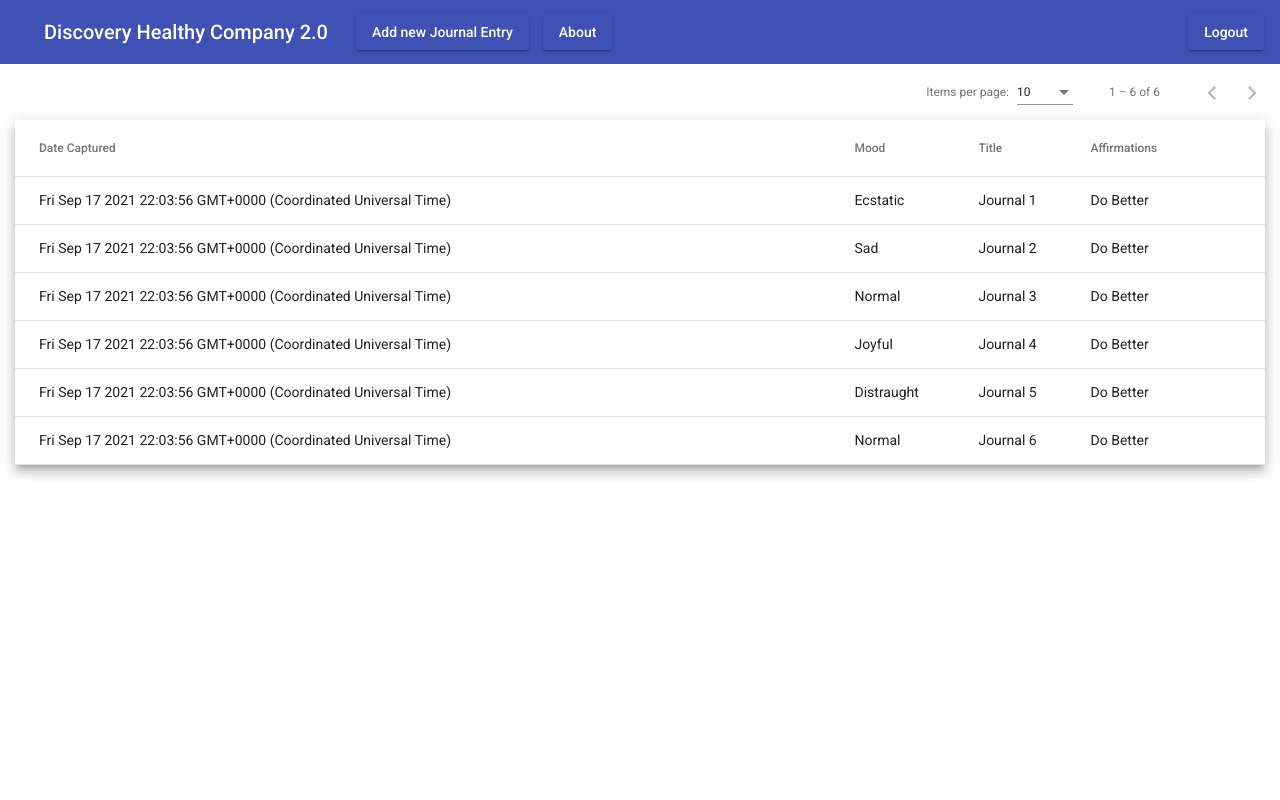
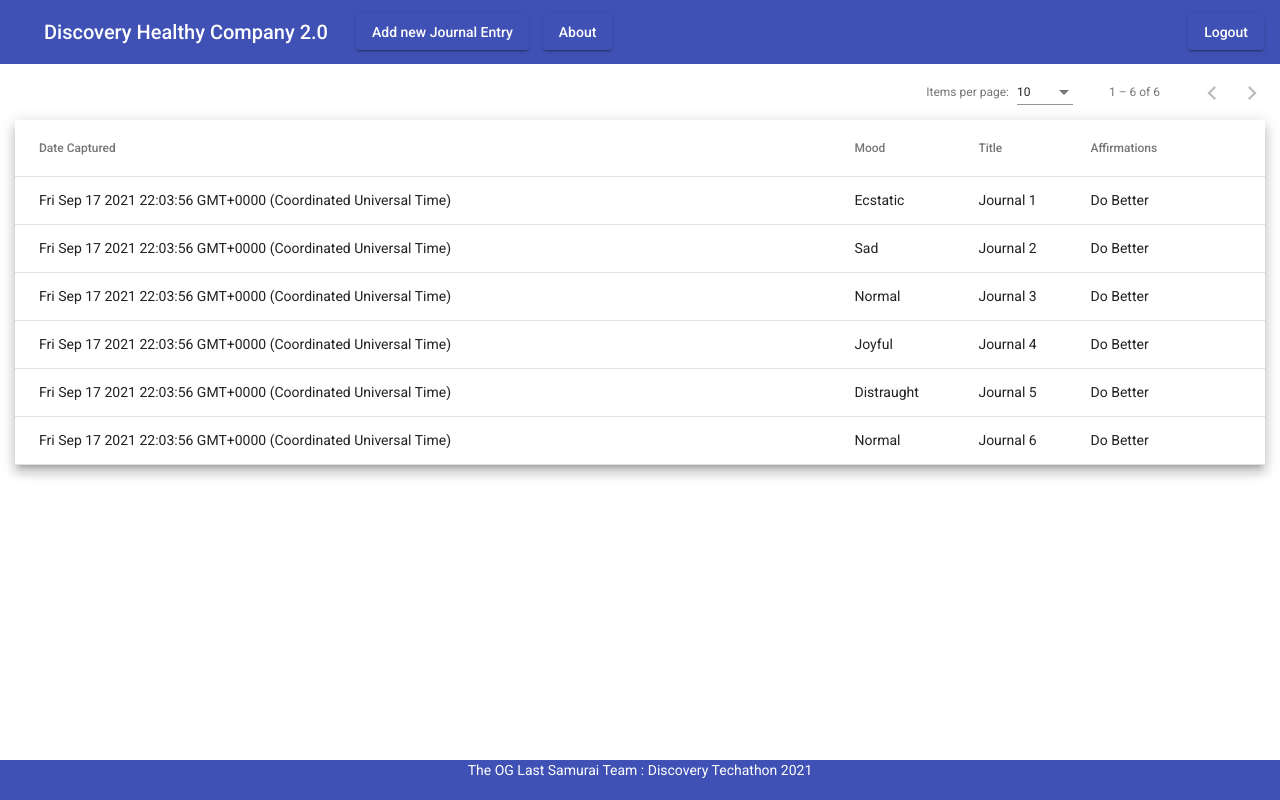
Before and after one commit to YuravB/healthy_company_techathon, an Angular app in the folder healthy-company-fe/: page /home in a window 1280 px wide. Built offline with nearby package versions, Linux system fonts and the light colour scheme.

Commit message:
Added footer

```diff
--- a/healthy-company-fe/src/app/app.component.html
+++ b/healthy-company-fe/src/app/app.component.html
@@ -1 +1,2 @@
 <router-outlet></router-outlet>
+<app-footer></app-footer>
--- a/healthy-company-fe/src/app/app.module.ts
+++ b/healthy-company-fe/src/app/app.module.ts
@@ -27,6 +27,7 @@ import {MatFormFieldModule} from '@angular/material/form-field';
 import {MatInputModule} from '@angular/material/input';
 import {MatTabsModule} from '@angular/material/tabs';
 import {MatTooltipModule} from '@angular/material/tooltip';
+import {FooterComponent} from './footer/footer.component';
 
 @NgModule({
   declarations: [
@@ -38,7 +39,8 @@ import {MatTooltipModule} from '@angular/material/tooltip';
     TocDialogComponent,
     NavBarComponent,
     TocDialogComponent,
-    SettingsDialogComponent
+    SettingsDialogComponent,
+    FooterComponent
   ],
   imports: [
     BrowserModule,
--- /dev/null
+++ b/healthy-company-fe/src/app/footer/footer.component.css
@@ -0,0 +1,8 @@
+.page-footer {
+  position: fixed;
+  bottom: 0px;
+  background-color: #3f51b5;
+  height: 5%;
+  width: 100%;
+  color: white;
+}
--- /dev/null
+++ b/healthy-company-fe/src/app/footer/footer.component.html
@@ -0,0 +1,9 @@
+<!-- Footer -->
+<footer class="page-footer font-small blue mat-background-primary">
+
+  <!-- Copyright -->
+  <div class="footer-copyright text-center py-5">The OG Last Samurai Team : Discovery Techathon 2021</div>
+  <!-- Copyright -->
+
+</footer>
+<!-- Footer -->
--- /dev/null
+++ b/healthy-company-fe/src/app/footer/footer.component.ts
@@ -0,0 +1,16 @@
+import {Component, OnInit} from '@angular/core';
+
+@Component({
+  selector: 'app-footer',
+  templateUrl: './footer.component.html',
+  styleUrls: ['./footer.component.css']
+})
+export class FooterComponent implements OnInit {
+
+  constructor() {
+  }
+
+  ngOnInit(): void {
+  }
+
+}
```
Also changed, not shown: 1 other file (tests, documents, lock files or other folders).
